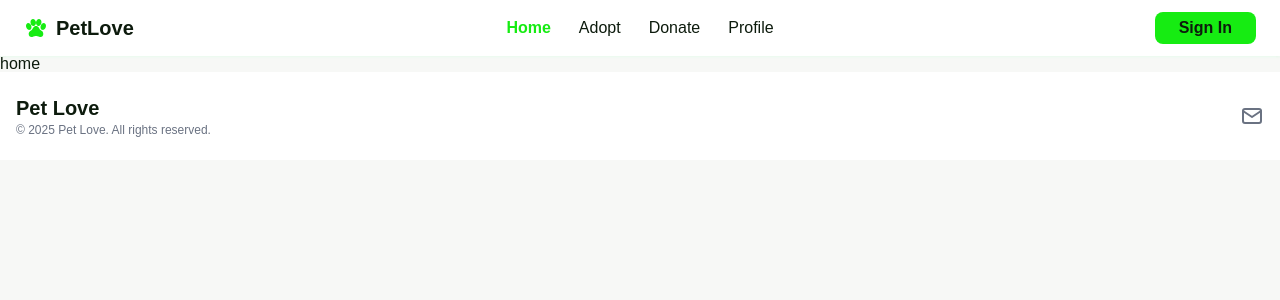
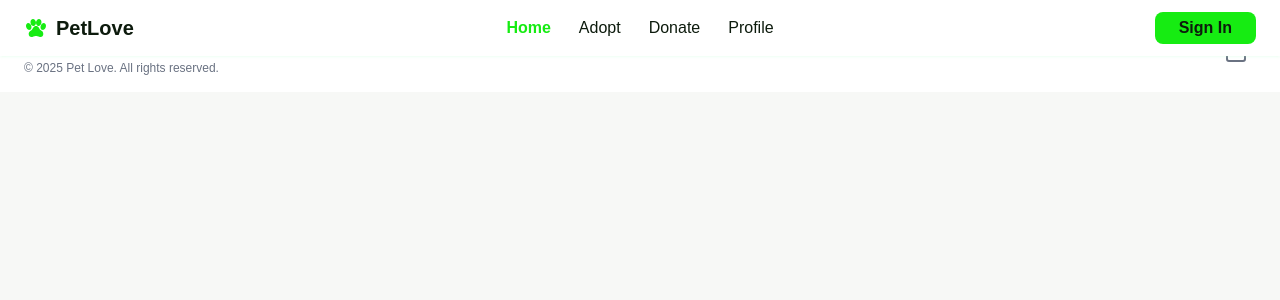
Before and after one commit to RomanMaydana/pet-love, a React (Vite) app: page / in a window 1280 px wide. Shown: the top 300 px of the page. Built offline with nearby package versions, Linux system fonts and the light colour scheme.

Commit message:
Header fixed

```diff
--- a/src/components/Header.tsx
+++ b/src/components/Header.tsx
@@ -25,7 +25,7 @@ const navItems = [
 ]
 export const Header = () => {
   return (
-    <header className="flex justify-center items-center py-3 bg-white shadow-sm shadow-green-200/20 px-6">
+    <header className="fixed top-0 left-0 right-0 z-50 flex justify-center items-center py-3 bg-white shadow-sm shadow-green-200/20 px-6">
       <h2 className="flex-1 flex items-center gap-2 text-xl font-bold"><PetLeg className="w-6 h-6 text-green-pet"/>PetLove</h2>
       <nav className="flex gap-3">
         {navItems.map((item) => (
--- a/src/components/footer.tsx
+++ b/src/components/footer.tsx
@@ -3,16 +3,14 @@ import { Mail } from '@/icons/Mail'
 export function Footer () {
   return (
     <footer className='bg-white'>
-      <section className=' max-w-7xl mx-auto p-4 flex items-center justify-between'>
+      <section className=' max-w-7xl mx-auto py-4 px-6 flex items-center justify-between'>
         <div>
           <h2 className='text-xl font-bold'>Pet Love</h2>
           <p className='text-gray-500 text-xs'>© 2025 Pet Love. All rights reserved.</p>
         </div>
-        <div>
-          <a className='cursor-pointer rounded-lg p-2 hover:bg-gray-100 transition-all duration-300' aria-label='Mail' title='Mail' href='mailto:petlove@gmail.com'>
-            <Mail className='text-gray-500 w-6 h-6'/>
-          </a>
-        </div>
+        <a className='cursor-pointer rounded-lg p-2 hover:bg-gray-100 transition-all duration-300 hover:scale-110' aria-label='Mail' title='Mail' href='mailto:petlove@gmail.com'>
+          <Mail className='text-gray-500 w-6 h-6'/>
+        </a>
       </section>
     </footer>
   )
--- a/src/pages/404.tsx
+++ b/src/pages/404.tsx
@@ -3,8 +3,8 @@ import { Home as HomeIcon } from '@/icons/Home'
 import { SearchIcon } from '@/icons/SearchIcon'
 export default function NotFoundPage () {
   return (
-    <main className='min-h-[calc(100vh-146px)] h-full'>
-      <section className='py-10 flex flex-col items-center max-w-2xl  mx-auto'>
+    <main className='min-h-[calc(100vh-80px)] h-full'>
+      <section className='py-10 flex flex-col items-center max-w-2xl mx-auto pt-30'>
         <h1 className="text-3xl font-bold text-green-pet px-3 py-1 rounded-lg border border-gray-100 shadow-sm shadow-gray-200 rotate-12 translate-y-0.5 bg-white">404</h1>
         <h1 className="text-3xl font-bold leading-none">Wow! We have lost</h1>
         <h1 className="text-3xl font-bold leading-none">our way</h1>
--- a/src/pages/Adopt.tsx
+++ b/src/pages/Adopt.tsx
@@ -18,7 +18,7 @@ export default function AdoptPage () {
   } = useFilters()
 
   return (
-    <main>
+    <main className='mt-14'>
       <form role='search' onChange={handleChange} >
         <Hero />
         <div className='flex flex-col md:flex-row gap-8 p-8 w-full mx-auto '>
```
